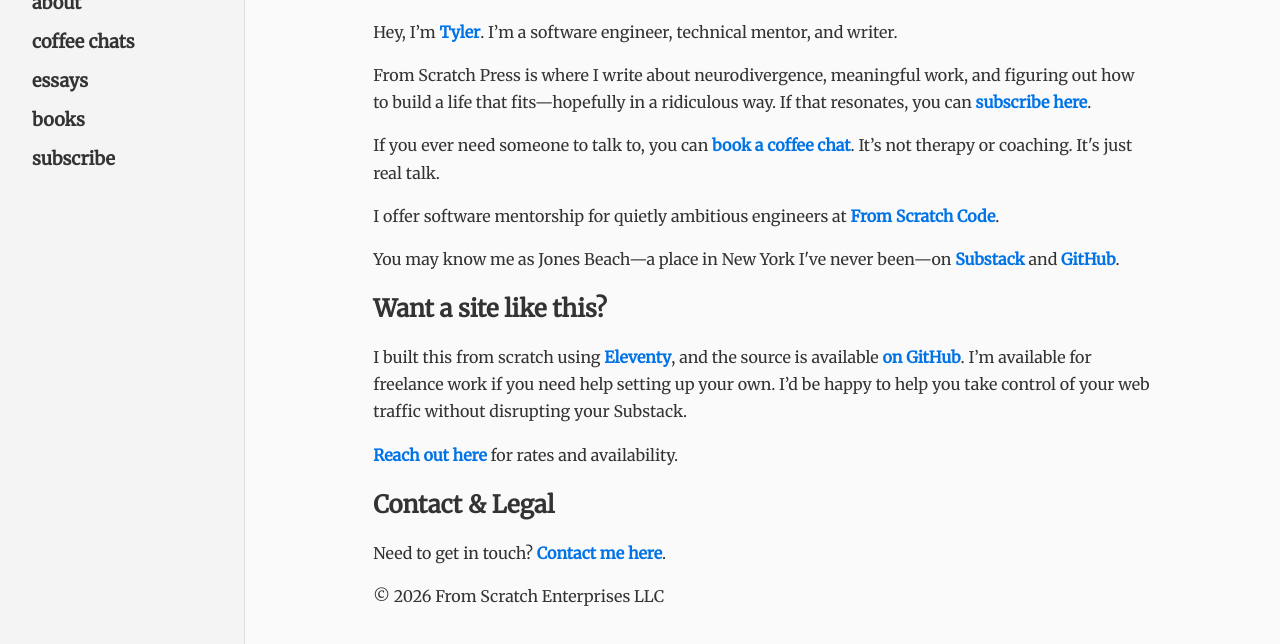
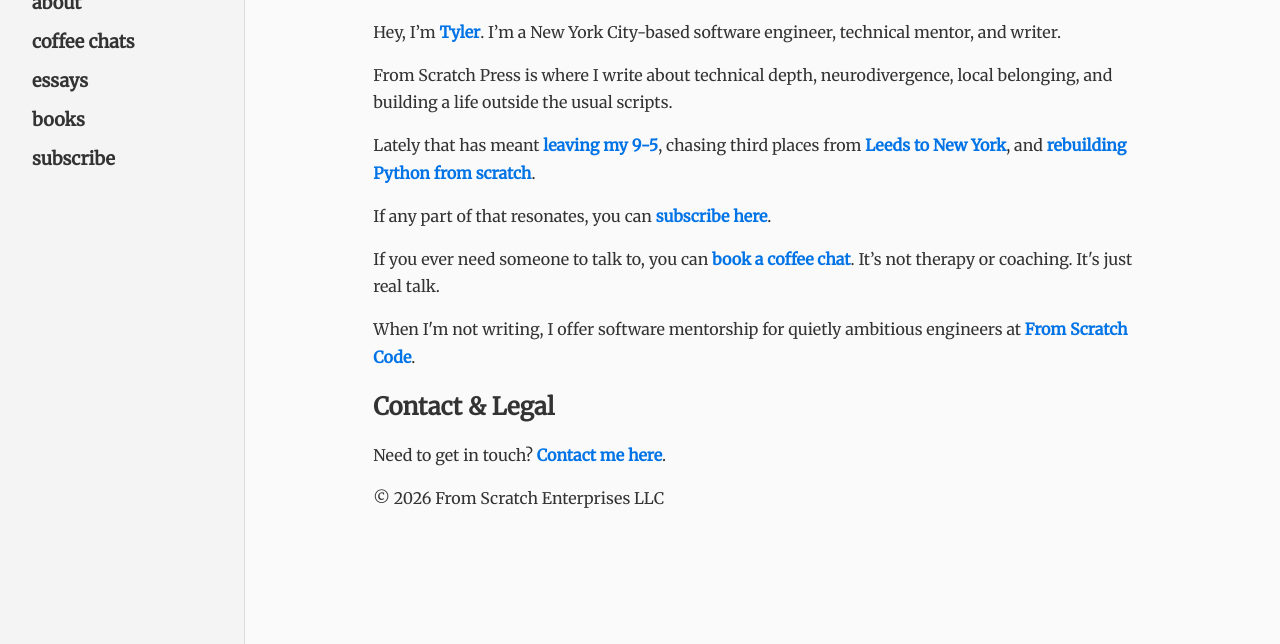
Before and after one commit to JonesBeach/fromscratchpress-site, an Eleventy site: page src/about.md in a window 1280 px wide. Shown: the part 96-740 px from the top of the page. Built offline with nearby package versions, Linux system fonts and the light colour scheme; Eleventy itself is replaced by a stand-in of ours; files that its build step writes are made by us from their sources.

Commit message:
Update description and about

```diff
--- a/src/_data/site.js
+++ b/src/_data/site.js
@@ -5,8 +5,8 @@
 module.exports = {
   title: "From Scratch Press",
   author: "Tyler Green",
-  description: "Nonessential stories about rebuilding life on my own terms. Maybe you’ve felt something similar.",
-  shortDescription: "Rebuilding life on my own terms.",
+  description: "Essays on technical depth, local belonging, and building a life outside the usual scripts.",
+  shortDescription: "Technical depth and local belonging, built from scratch.",
   legalName: "From Scratch Enterprises LLC",
   url,
   domain,
--- a/src/about.md
+++ b/src/about.md
@@ -3,21 +3,17 @@
 layout: "page.njk"
 ---
 
-Hey, I’m [Tyler]({{ site.personalUrl }}). I’m a software engineer, technical mentor, and writer.
+Hey, I’m [Tyler]({{ site.personalUrl }}). I’m a New York City-based software engineer, technical mentor, and writer.
 
-From Scratch Press is where I write about neurodivergence, meaningful work, and figuring out how to build a life that fits—hopefully in a ridiculous way. If that resonates, you can [subscribe here]({{ site.subscribeUrl }}).
+From Scratch Press is where I write about technical depth, neurodivergence, local belonging, and building a life outside the usual scripts.
+
+Lately that has meant [leaving my 9-5](/why-i-left-my-9-5-for-good/), chasing third places from [Leeds to New York](https://fromscratchpress.substack.com/p/the-half-pint-pilgrimage), and [rebuilding Python from scratch](https://fromscratchcode.com/memphis/).
+
+If any part of that resonates, you can [subscribe here]({{ site.subscribeUrl }}).
 
 If you ever need someone to talk to, you can [book a coffee chat](/coffee-chats/). It’s not therapy or coaching. It's just real talk.
 
-I offer software mentorship for quietly ambitious engineers at [From Scratch Code]({{ site.codeUrl }}).
-
-You may know me as Jones Beach—a place in New York I've never been—on [Substack]({{ site.substackProfileUrl }}) and [GitHub]({{ site.fromScratchGithubUrl }}).
-
-## Want a site like this?
-
-I built this from scratch using [Eleventy](https://www.11ty.dev/), and the source is available [on GitHub]({{ site.repoUrl }}). I’m available for freelance work if you need help setting up your own. I’d be happy to help you take control of your web traffic without disrupting your Substack.
-
-[Reach out here]({{ site.contactUrl }}) for rates and availability.
+When I'm not writing, I offer software mentorship for quietly ambitious engineers at [From Scratch Code]({{ site.codeUrl }}).
 
 ## Contact & Legal
 
```
Also changed, not shown: src/subscribe.md (+1 -1 lines), .eleventy.js.
